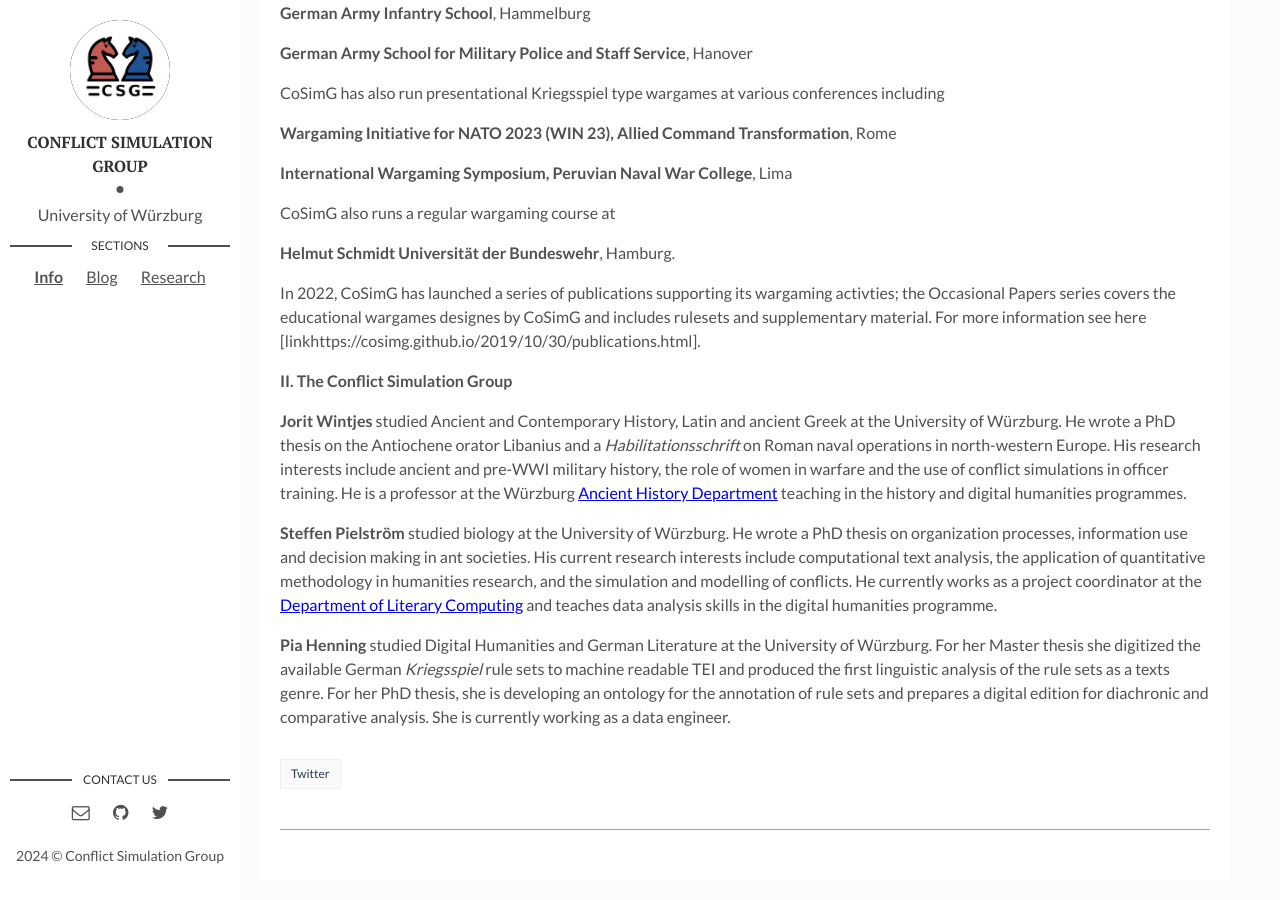
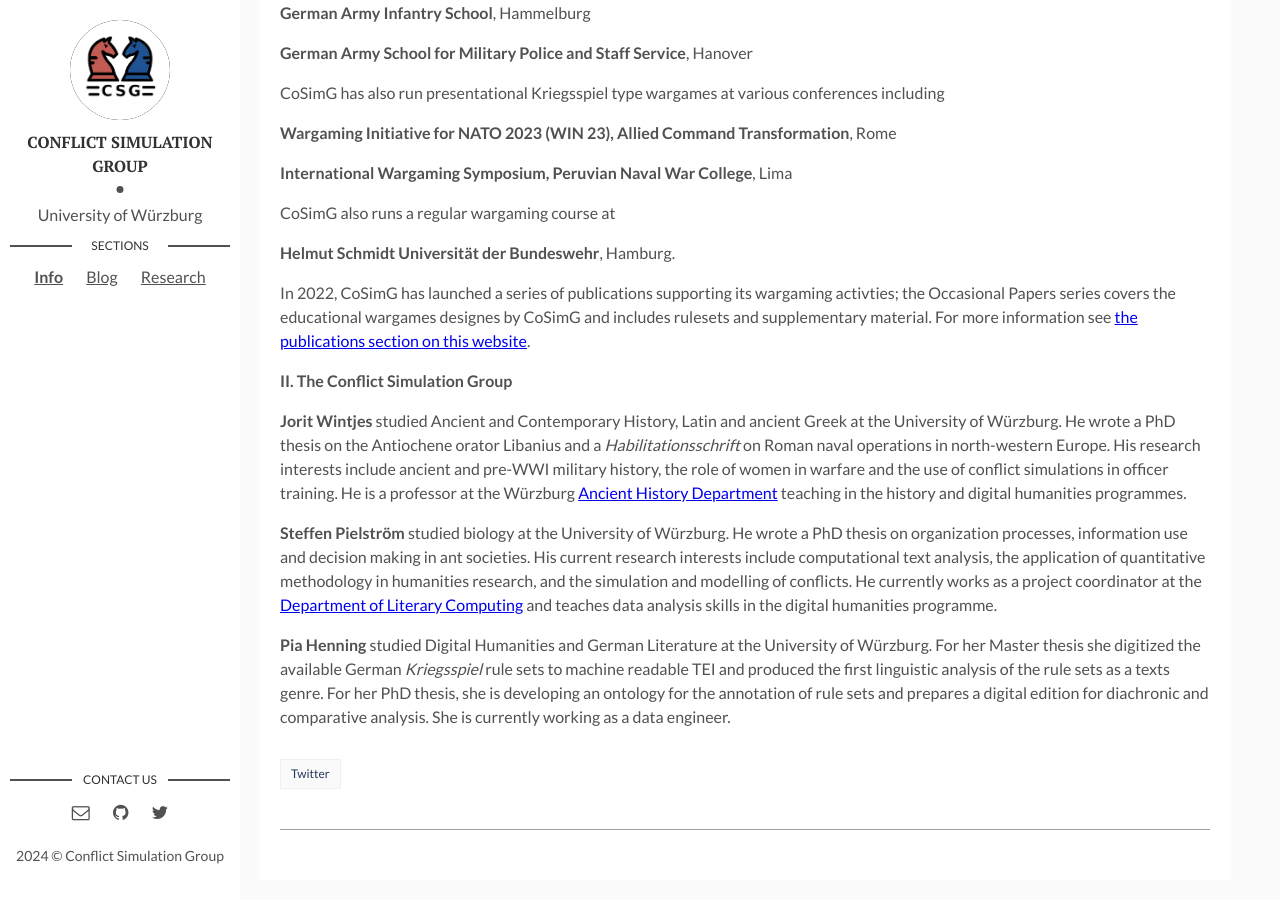
Before and after one commit to cosimg/cosimg.github.io, a Jekyll site: the page built from _posts/2019-11-05-conflict-simulation-group.markdown, in a window 1280 px wide and 900 px high, scrolled down 927 px. Built offline with Jekyll 4.4.1, drawn with Linux system fonts in a browser that asks for light colours.

Commit message:
Update 2019-11-05-conflict-simulation-group.markdown

```diff
--- a/_posts/2019-11-05-conflict-simulation-group.markdown
+++ b/_posts/2019-11-05-conflict-simulation-group.markdown
@@ -32,7 +32,7 @@ CoSimG also runs a regular wargaming course at
 
 **Helmut Schmidt Universität der Bundeswehr**, Hamburg.
 
-In 2022, CoSimG has launched a series of publications supporting its wargaming activties; the Occasional Papers series covers the educational wargames designes by CoSimG and includes rulesets and supplementary material. For more information see here [linkhttps://cosimg.github.io/2019/10/30/publications.html].
+In 2022, CoSimG has launched a series of publications supporting its wargaming activties; the Occasional Papers series covers the educational wargames designes by CoSimG and includes rulesets and supplementary material. For more information see [the publications section on this website](https://cosimg.github.io/2019/10/30/publications.html).
 
 **II. The Conflict Simulation Group**
 
```
